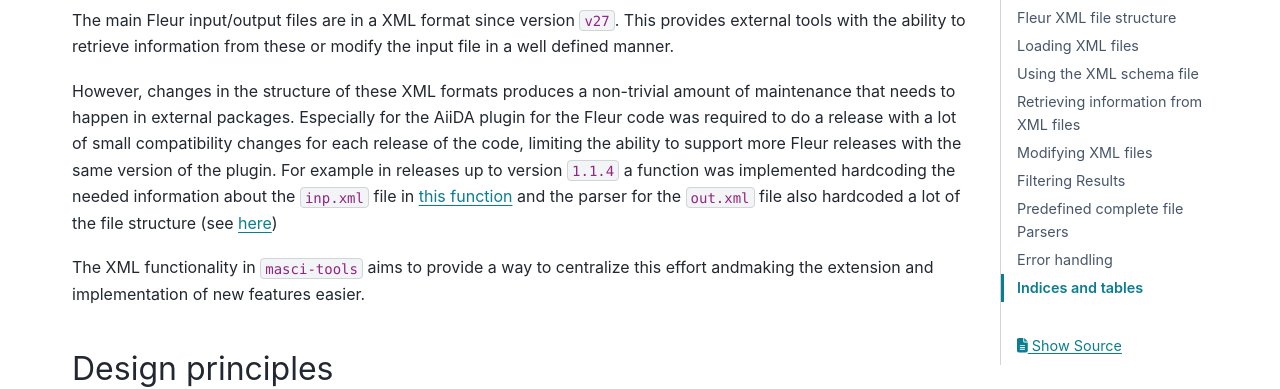
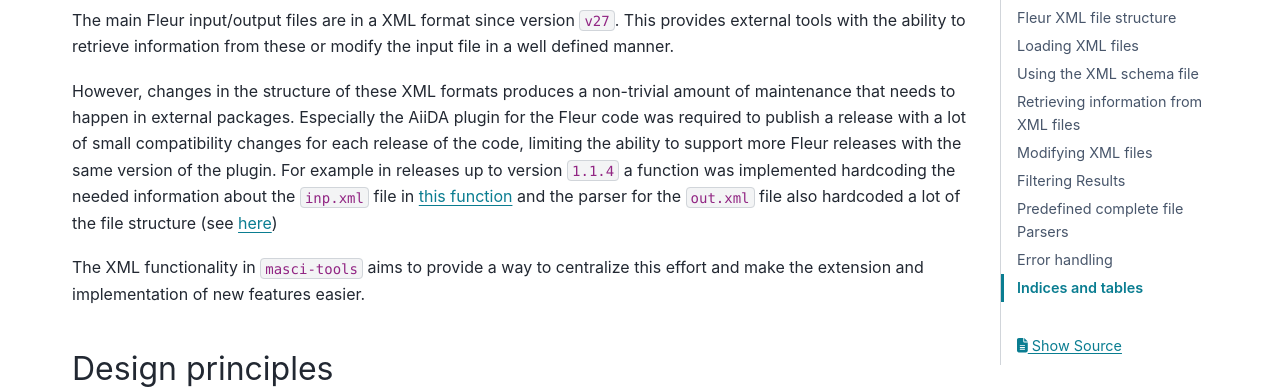
Before and after one commit to janssenhenning/python-fleur-xml-design, a Sphinx documentation site: the page built from source/index.md, in a window 1280 px wide and 900 px high, scrolled down 937 px. Shown: the part 179-568 px from the top of the window. Built offline with Sphinx 7.4.7 and the PyData theme 0.15.4, drawn with Linux system fonts in a browser that asks for light colours; some of the changed text lies outside the part shown.

Commit message:
fix typos

```diff
--- a/source/index.md
+++ b/source/index.md
@@ -118,14 +118,14 @@
 file in a well defined manner.
 
 However, changes in the structure of these XML formats produces a non-trivial amount of
-maintenance that needs to happen in external packages. Especially for the AiiDA plugin for
-the Fleur code was required to do a release with a lot of small compatibility changes for each
+maintenance that needs to happen in external packages. Especially the AiiDA plugin for
+the Fleur code was required to publish a release with a lot of small compatibility changes for each
 release of the code, limiting the ability to support more Fleur releases with the same version
 of the plugin. For example in releases up to version `1.1.4` a function was implemented hardcoding
 the needed information about the `inp.xml` file in [this function](https://github.com/JuDFTteam/aiida-fleur/blob/v1.1.4/aiida_fleur/tools/xml_util.py#L1694:5)
 and the parser for the `out.xml` file also hardcoded a lot of the file structure (see [here](https://github.com/JuDFTteam/aiida-fleur/blob/v1.1.4/aiida_fleur/parsers/fleur.py#L343:9))
 
-The XML functionality in `masci-tools` aims to provide a way to centralize this effort andmaking the extension and implementation of new features easier.
+The XML functionality in `masci-tools` aims to provide a way to centralize this effort and make the extension and implementation of new features easier.
 
 ## Design principles
 
```
Also changed, not shown: other parts of source/index.md (+1 -1 lines).
